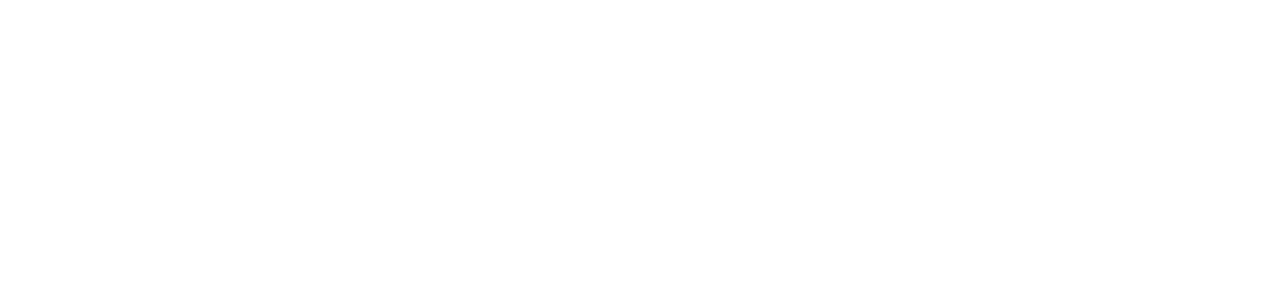
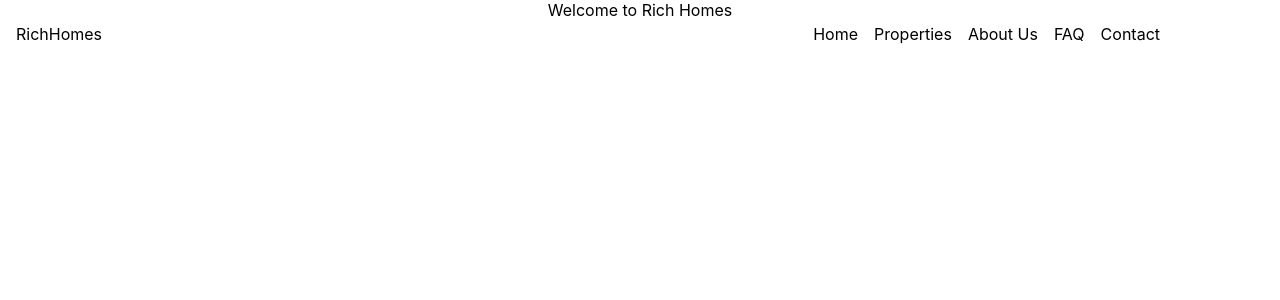
Before and after one commit to tosebikan/richhomesgh, a React (Create React App) app: page / in a window 1280 px wide. Shown: the top 300 px of the page. Built offline with nearby package versions, Linux system fonts and the light colour scheme.

Commit message:
responsive header complete

```diff
--- a/src/App.js
+++ b/src/App.js
@@ -1,15 +1,59 @@
 import React from "react";
+import { BrowserRouter as Router, Route, Link } from "react-router-dom";
 import "./App.css";
-// import HomeScreen from "./screens/HomeScreen";
+import HomeScreen from "./screens/HomeScreen";
 
 function App() {
+  const toggleMenu = () => {
+    document.querySelector(".sidebar").classList.toggle("open");
+  };
   return (
-    <div className="App">
-      <div className="header">
-        <div className="brand"></div>
-        <div className="header-linkss"></div>
+    <Router>
+      <div className="App">
+        <header className="header">
+          <div className="brand">
+            <Link to="/">RichHomes</Link>
+          </div>
+          <div className="header-links">
+            <Link>Home</Link>
+            <Link>Properties</Link>
+            <Link>About Us</Link>
+            <Link>FAQ</Link>
+            <Link>Contact</Link>
+            <button
+              id="head-btn"
+              className="header-button"
+              onClick={toggleMenu}
+            >
+              &#9776;
+            </button>
+          </div>
+        </header>
+        <aside className="sidebar">
+          <ul>
+            <li>
+              <Link>Home</Link>
+            </li>
+            <li>
+              <Link>Properties</Link>
+            </li>
+            <li>
+              <Link>About Us</Link>
+            </li>
+            <li>
+              <Link>FAQ</Link>
+            </li>
+            <li>
+              <Link>Contact</Link>
+            </li>
+          </ul>
+        </aside>
+
+        <div>
+          <Route path="/" component={HomeScreen} exact={true} />
+        </div>
       </div>
-    </div>
+    </Router>
   );
 }
 
```
